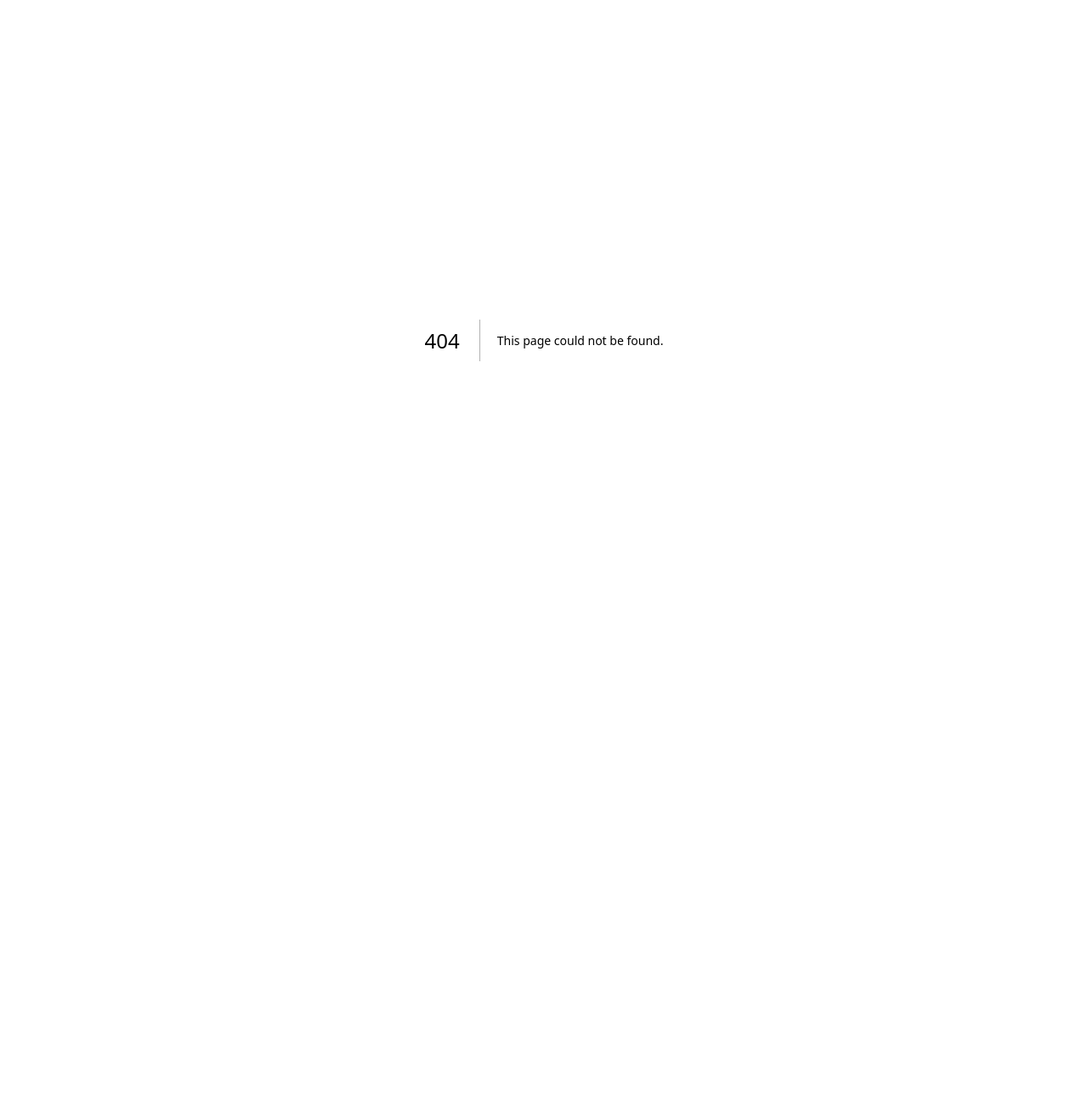
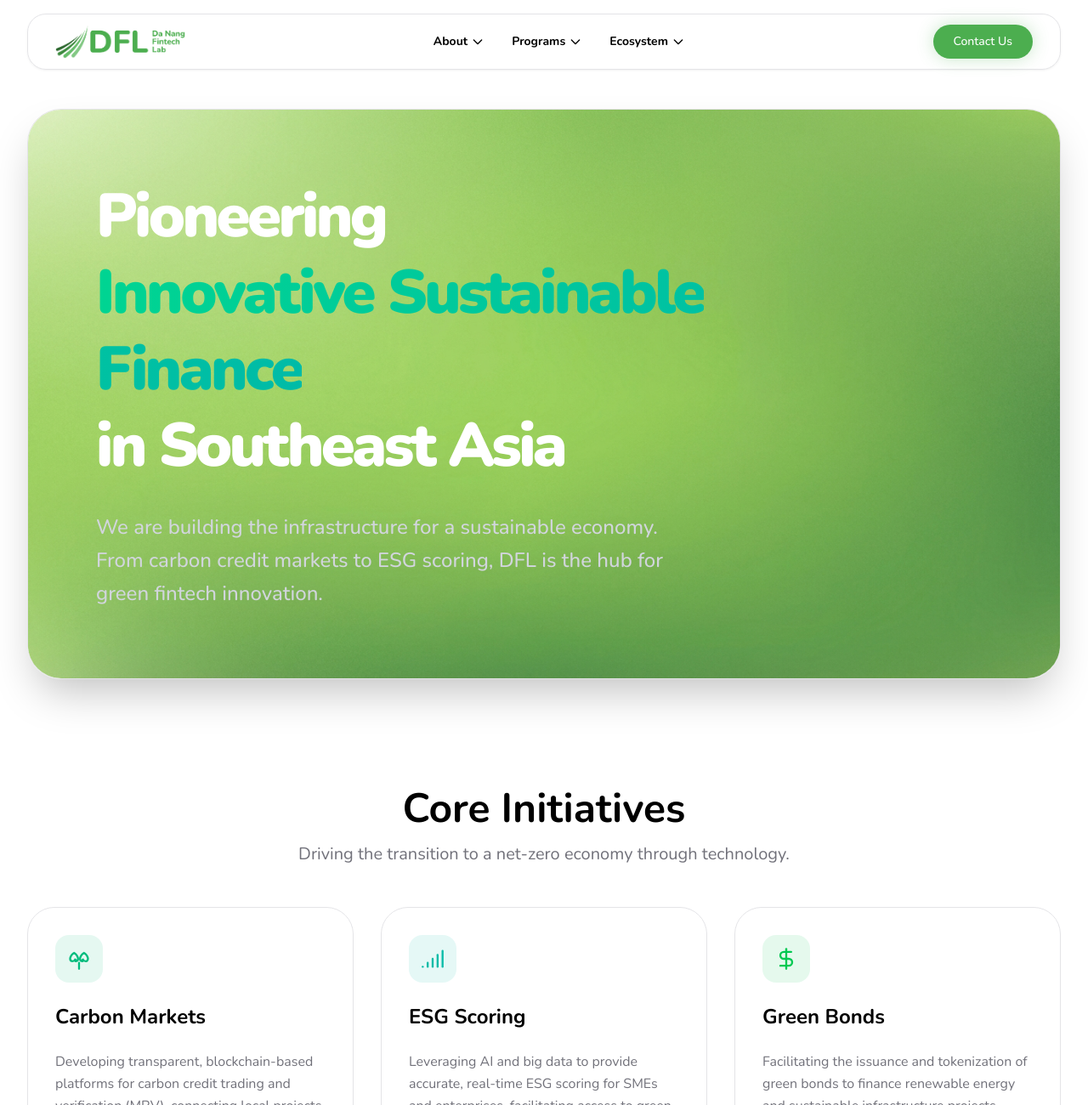
Before and after one commit to Carlavier/dfl-clone, a Next.js app: page /green-finance in a window 1280 px wide. Before the commit this address had no page. Shown: the top 1300 px of the page at 85% size. Before the commit the page ends 800 px from the top, so only its background shows below. Built offline with nearby package versions, Linux system fonts and the light colour scheme.

Commit message:
[add] green-finance page

```diff
--- /dev/null
+++ b/src/app/green-finance/page.tsx
@@ -0,0 +1,138 @@
+"use client";
+
+import Layout from "@/common/Layout";
+import Image from "next/image";
+
+export default function GreenFinancePage() {
+  return (
+    <Layout>
+      <div className="max-w-7xl mx-auto px-4 md:px-8 pt-32 pb-20 space-y-32">
+
+        {/* Hero Section */}
+        <div className="relative rounded-[2.5rem] overflow-hidden border border-white/5 bg-card/50 shadow-2xl min-h-[60vh] flex items-center">
+          <div className="absolute inset-0 z-0">
+            <Image
+              src="/assets/img/greenpattern.jpg"
+              alt="Green Finance City"
+              fill
+              className="object-cover"
+            />
+          </div>
+
+          <div className="relative z-20 max-w-4xl p-12 md:p-20 space-y-8">
+
+            <h1 className="text-5xl md:text-7xl font-black tracking-tighter leading-tight text-white">
+              Pioneering <br/>
+              <span className="text-transparent bg-clip-text bg-gradient-to-r from-emerald-400 to-teal-500">
+                Innovative Sustainable Finance
+              </span> <br/>
+              in Southeast Asia
+            </h1>
+
+            <p className="text-xl md:text-2xl font-medium text-gray-300 max-w-2xl leading-relaxed">
+              We are building the infrastructure for a sustainable economy. From carbon credit markets to ESG scoring, DFL is the hub for green fintech innovation.
+            </p>
+          </div>
+        </div>
+
+        {/* Key Initiatives Grid */}
+        <div id="initiatives" className="space-y-12">
+          <div className="text-center max-w-3xl mx-auto space-y-4">
+            <h2 className="text-4xl md:text-5xl font-bold text-black dark:text-white">Core Initiatives</h2>
+            <p className="text-xl text-muted-foreground">Driving the transition to a net-zero economy through technology.</p>
+          </div>
+
+          <div className="grid md:grid-cols-3 gap-8">
+            {/* Initiative 1 */}
+            <div className="p-8 rounded-[2rem] border border-black/5 dark:border-white/5 bg-card/30 backdrop-blur-sm hover:bg-emerald-500/5 transition-all duration-300 space-y-6 group">
+              <div className="w-14 h-14 rounded-2xl bg-emerald-500/10 flex items-center justify-center text-emerald-500 group-hover:scale-110 transition-transform duration-300">
+                <svg xmlns="http://www.w3.org/2000/svg" width="28" height="28" viewBox="0 0 24 24" fill="none" stroke="currentColor" strokeWidth="2" strokeLinecap="round" strokeLinejoin="round"><path d="M8.5 14.5A2.5 2.5 0 0 0 11 12c0-1.38-.5-2-1-3-1.072-2.143-2.072-2.143-3-3-.928.857-1.928.857-3 3-.5 1-1 1.62-1 3a2.5 2.5 0 0 0 2.5 2.5c1.11 0 2.08-.75 2.5-1.81l.5.31Z"/><path d="M15.5 14.5a2.5 2.5 0 0 1-2.5-2.5c0-1.38.5-2 1-3 1.072-2.143 2.072-2.143 3-3 .928.857 1.928.857 3 3 .5 1 1 1.62 1 3a2.5 2.5 0 0 1-2.5 2.5c-1.11 0-2.08-.75-2.5-1.81l-.5.31Z"/><path d="M12 22v-6"/></svg>
+              </div>
+              <h3 className="text-2xl font-bold text-black dark:text-white">Carbon Markets</h3>
+              <p className="text-muted-foreground leading-relaxed">
+                Developing transparent, blockchain-based platforms for carbon credit trading and verification (MRV), connecting local projects with global buyers.
+              </p>
+            </div>
+
+            {/* Initiative 2 */}
+            <div className="p-8 rounded-[2rem] border border-black/5 dark:border-white/5 bg-card/30 backdrop-blur-sm hover:bg-teal-500/5 transition-all duration-300 space-y-6 group">
+              <div className="w-14 h-14 rounded-2xl bg-teal-500/10 flex items-center justify-center text-teal-500 group-hover:scale-110 transition-transform duration-300">
+                <svg xmlns="http://www.w3.org/2000/svg" width="28" height="28" viewBox="0 0 24 24" fill="none" stroke="currentColor" strokeWidth="2" strokeLinecap="round" strokeLinejoin="round"><path d="M2 20h.01"/><path d="M7 20v-4"/><path d="M12 20v-8"/><path d="M17 20V8"/><path d="M22 4v16"/></svg>
+              </div>
+              <h3 className="text-2xl font-bold text-black dark:text-white">ESG Scoring</h3>
+              <p className="text-muted-foreground leading-relaxed">
+                Leveraging AI and big data to provide accurate, real-time ESG scoring for SMEs and enterprises, facilitating access to green capital.
+              </p>
+            </div>
+
+            {/* Initiative 3 */}
+            <div className="p-8 rounded-[2rem] border border-black/5 dark:border-white/5 bg-card/30 backdrop-blur-sm hover:bg-green-500/5 transition-all duration-300 space-y-6 group">
+              <div className="w-14 h-14 rounded-2xl bg-green-500/10 flex items-center justify-center text-green-500 group-hover:scale-110 transition-transform duration-300">
+                <svg xmlns="http://www.w3.org/2000/svg" width="28" height="28" viewBox="0 0 24 24" fill="none" stroke="currentColor" strokeWidth="2" strokeLinecap="round" strokeLinejoin="round"><path d="M12 2v20"/><path d="M17 5H9.5a3.5 3.5 0 0 0 0 7h5a3.5 3.5 0 0 1 0 7H6"/></svg>
+              </div>
+              <h3 className="text-2xl font-bold text-black dark:text-white">Green Bonds</h3>
+              <p className="text-muted-foreground leading-relaxed">
+                Facilitating the issuance and tokenization of green bonds to finance renewable energy and sustainable infrastructure projects.
+              </p>
+            </div>
+          </div>
+        </div>
+
+        {/* Why Da Nang for Green Finance? */}
+        <div className="grid md:grid-cols-2 gap-12 items-center">
+          <div className="order-2 md:order-1 relative rounded-[2.5rem] overflow-hidden aspect-square md:aspect-auto md:h-[500px] border border-black/5 dark:border-white/5 shadow-2xl">
+            <div className="absolute inset-0 bg-gradient-to-br from-emerald-500/20 to-transparent z-10"></div>
+            <Image
+              src="/assets/img/da_nang_vietnam_skyl_ad6bb21a.jpg"
+              alt="Eco City Da Nang"
+              fill
+              className="object-cover"
+            />
+          </div>
+          <div className="order-1 md:order-2 space-y-8">
+            <h2 className="text-4xl md:text-5xl font-bold text-black dark:text-white leading-tight">
+              Why Da Nang?
+            </h2>
+            <div className="space-y-6 text-lg text-muted-foreground leading-relaxed">
+              <p>
+                Da Nang has been consistently ranked as Vietnam&apos;s most livable and sustainable city. With a strong commitment to becoming a &quot;Green City,&quot; it is the ideal testbed for sustainable finance solutions.
+              </p>
+              <ul className="space-y-4">
+                <li className="flex items-start gap-3">
+                  <div className="mt-1 w-6 h-6 rounded-full bg-emerald-500/20 flex items-center justify-center text-emerald-500 shrink-0">
+                    <svg className="w-3 h-3" fill="none" stroke="currentColor" viewBox="0 0 24 24"><path strokeLinecap="round" strokeLinejoin="round" strokeWidth="3" d="M5 13l4 4L19 7"></path></svg>
+                  </div>
+                  <span><strong>Strategic Support:</strong> Backed by local government initiatives prioritizing green growth.</span>
+                </li>
+                <li className="flex items-start gap-3">
+                  <div className="mt-1 w-6 h-6 rounded-full bg-emerald-500/20 flex items-center justify-center text-emerald-500 shrink-0">
+                    <svg className="w-3 h-3" fill="none" stroke="currentColor" viewBox="0 0 24 24"><path strokeLinecap="round" strokeLinejoin="round" strokeWidth="3" d="M5 13l4 4L19 7"></path></svg>
+                  </div>
+                  <span><strong>Innovation Hub:</strong> A convergence of tech talent, policy sandbox, and impact investors.</span>
+                </li>
+              </ul>
+            </div>
+          </div>
+        </div>
+
+        {/* CTA */}
+        <div id="collaborate" className="bg-emerald-900/10 dark:bg-emerald-900/20 rounded-[2.5rem] p-12 md:p-20 text-center space-y-8 border border-emerald-500/20 shadow-xl">
+          <div className="max-w-3xl mx-auto space-y-6">
+            <h2 className="text-3xl md:text-5xl font-bold text-black dark:text-white">Join the Sustainable Revolution</h2>
+            <p className="text-xl text-muted-foreground">
+              Whether you are building a climate fintech startup or looking to invest in sustainable solutions, DFL is your partner.
+            </p>
+          </div>
+
+          <div className="pt-4">
+            <a href="/contact" className="inline-flex items-center justify-center gap-2 text-base font-bold text-white bg-emerald-600 hover:bg-emerald-700 h-14 px-10 rounded-full shadow-xl hover:shadow-2xl hover:scale-105 transition-all duration-300">
+              Get Involved
+              <svg className="w-5 h-5" fill="none" stroke="currentColor" viewBox="0 0 24 24"><path strokeLinecap="round" strokeLinejoin="round" strokeWidth="2" d="M17 8l4 4m0 0l-4 4m4-4H3"></path></svg>
+            </a>
+          </div>
+        </div>
+
+      </div>
+    </Layout>
+  );
+}
```
